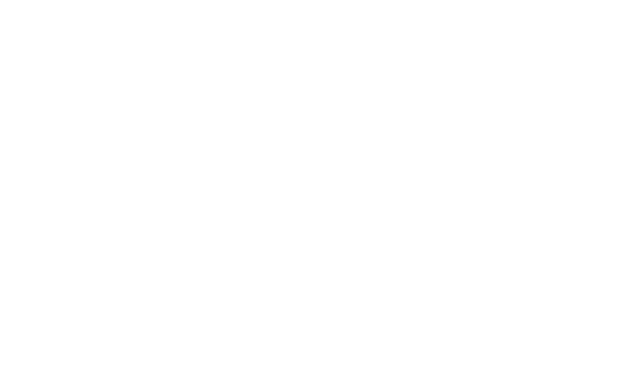
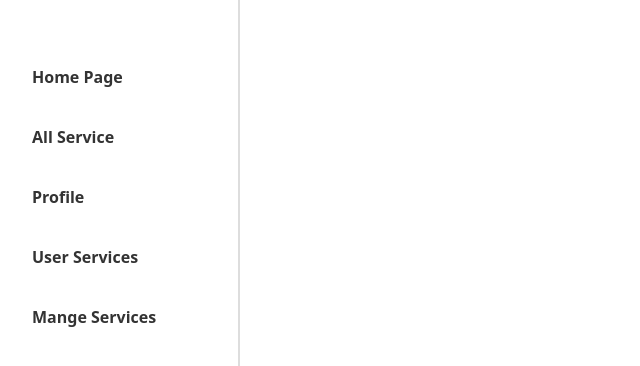
Before and after one commit to RaselHaulader/fixician, a React (Create React App) app: page /dashboard in a window 1280 px wide. Before the commit this address had no page. Shown: the top 366 px of the page, without its empty margins (0-640 px from the left). Built offline with nearby package versions, Linux system fonts and the light colour scheme.

Commit message:
details and account commponent add

```diff
--- a/src/App.js
+++ b/src/App.js
@@ -3,6 +3,10 @@
 import Home from "./pages/Home/Home/Home";
 import { BrowserRouter, Routes, Route } from "react-router-dom";
 import Explore from "./pages/Explore/Explore";
+import ServiceDetails from "./pages/Home/Services/ServiceDetails/ServiceDetails";
+import Dashboard from "./pages/Dashboard/Dashboard/DashBoard";
+import UserProfile from "./pages/Dashboard/UserProfile/UserProfile";
+import UserServices from "./pages/Dashboard/UserServices/UserServices";
 
 function App() {
   return (
@@ -11,6 +15,10 @@
         <Route path="/" element={<Home />} />
         <Route path="/home" element={<Home />} />
         <Route path="/explore" element={<Explore />} />
+        <Route path="/dashboard" element={<Dashboard />} />
+        <Route path="/dashboard/userProfile" element={<UserProfile />} />
+        <Route path="/dashboard/userServices" element={<UserServices />} />
+        <Route path="/serviceDetails" element={<ServiceDetails />} />
         <Route path="/aboutUs" element={<AboutUs />} />
       </Routes>
     </BrowserRouter>
--- a/src/pages/Dashboard/Dashboard/DashBoard.js
+++ b/src/pages/Dashboard/Dashboard/DashBoard.js
@@ -1,11 +1,102 @@
-import React from 'react';
+import React from "react";
+import "./Dashboard.css";
+import { NavLink, Outlet } from "react-router-dom";
 
-const DashBoard = () => {
-    return (
-        <div>
-            <h1>dashboard</h1>
+const Dashboard = () => {
+  return (
+    <div className="">
+      <div className="dashboard">
+        <div className="row">
+          <div className="col-md-4">
+            <div className="bashboard-manu p-1">
+              <div className="all-menu mt-5">
+                {/* user profile start here */}
+                <div className="all-order">
+                  <li className="admin-menu p-2">
+                    <NavLink
+                      style={{
+                        textDecoration: "none",
+                        color: "#333",
+                        paddingLeft: "10px",
+                        background: "none",
+                      }}
+                      to="/"
+                    >
+                      Home Page
+                    </NavLink>
+                  </li>
+                </div>
+                <div className="all-order">
+                  <li className="admin-menu p-2">
+                    <NavLink
+                      style={{
+                        textDecoration: "none",
+                        color: "#333",
+                        paddingLeft: "10px",
+                        background: "none",
+                      }}
+                      to={`/dashboard`}
+                    >
+                      All Service
+                    </NavLink>
+                  </li>
+                </div>
+
+                <div className="all-order">
+                  <li className="admin-menu p-2">
+                    <NavLink
+                      style={{
+                        textDecoration: "none",
+                        color: "#333",
+                        paddingLeft: "10px",
+                        background: "none",
+                      }}
+                      to={`/dashboard/userProfile`}
+                    >
+                      Profile
+                    </NavLink>
+                  </li>
+                </div>
+                <div className="all-order">
+                  <li className="admin-menu p-2">
+                    <NavLink
+                      style={{
+                        textDecoration: "none",
+                        color: "#333",
+                        paddingLeft: "10px",
+                        background: "none",
+                      }}
+                      to={`/dashboard/userServices`}
+                    >
+                      User Services
+                    </NavLink>
+                  </li>
+                </div>
+                <div className="all-order">
+                  <li className="admin-menu p-2">
+                    <NavLink
+                      style={{
+                        textDecoration: "none",
+                        color: "#333",
+                        paddingLeft: "10px",
+                        background: "none",
+                      }}
+                      to={`/dashboard/mangeProduct`}
+                    >
+                      Mange Services
+                    </NavLink>
+                  </li>
+                </div>
+              </div>
+            </div>
+          </div>
+          <div className="col-md-8">
+            <Outlet />
+          </div>
         </div>
-    );
+      </div>
+    </div>
+  );
 };
 
-export default DashBoard;
+export default Dashboard;
--- /dev/null
+++ b/src/pages/Dashboard/Dashboard/Dashboard.css
@@ -0,0 +1,32 @@
+.bashboard-manu {
+    height: 100vh;
+    width: 240px;
+    position: fixed;
+    overflow-y: auto;
+    border-right: 2px solid #ddd;
+}
+
+.all-order li {
+    list-style: none;
+}
+
+.all-order {
+    width: 97%;
+    color: #333;
+    margin: 10px;
+    cursor: pointer;
+    font-weight: 600;
+    text-align: start;
+    padding: 5px 0;
+    transition: all 0.2s;
+}
+
+.active {
+    background: rgba(221, 217, 217, 0.376);
+    border-radius: 10px;
+}
+
+.all-order:hover {
+    background: rgba(235, 232, 232, 0.767);
+    border-right: 4px solid rgb(44, 199, 226);
+}
--- /dev/null
+++ b/src/pages/Dashboard/UserProfile/UserProfile.css
@@ -0,0 +1,38 @@
+.profile{
+    height: 100vh;
+}
+.user-img img{
+    width: 200px;
+    height: 200px;
+    border-radius: 50%;
+    object-fit: cover;
+}
+.user-info{
+    width: 500px;
+}
+.user-info h4{
+    font-size: 18px;
+    color: #333;
+}
+.user-info h4 .info{
+    margin-left: 70px;
+}
+.user-info h4 .info-last{
+    margin-left: 60px;
+}
+
+@media only screen and (max-width: 600px) {
+    .user-info{
+         width: 100%;
+      }
+    .user-info h4 .info{
+        margin-left: 30px;
+      }
+    .user-info h4 .info-last{
+        margin-left: 20px;
+      }
+    .user-info h4 .email{
+          margin-left: 0px;
+          padding: 0;
+      }
+}
--- /dev/null
+++ b/src/pages/Dashboard/UserServices/UserServices.css
@@ -0,0 +1,68 @@
+.userServices{
+    height: 100vh;
+    width: 100%;
+    display: flex;
+    justify-content: center;
+    align-items: center;
+}
+.code{
+    border: 2px dotted #00A9D1;
+    display: inline-block;
+    padding: 5px 20px;
+    letter-spacing: 3px;
+    text-align: center;
+
+}
+.code h1{
+     font-size: 35px;
+     color: #00A9D1;
+}
+.user-text h3{
+    font-size: 25px;
+    font-weight: 700;
+}
+.user-text p{
+    font-size: 17px;
+    color: #333;
+    font-weight: 400;
+}
+.userSr-btn .facebook{
+    background: #116ce2;
+    border: none;
+    border-radius: 5px;
+    color: #fff;
+    font-size: 18px;
+    padding: 7px 48px;
+    outline: none;
+    margin-right: 10px;
+
+}
+.userSr-btn .facebook:hover{
+     background: #1977F3;
+}
+.userSr-btn .copy{
+    background: #cc3d78;
+    border: none;
+    border-radius: 5px;
+    color: #fff;
+    font-size: 18px;
+    padding: 7px 48px;
+    outline: none;
+}
+.userSr-btn .copy:hover{
+    background: #D24B83;
+}
+
+@media only screen and (max-width: 600px) {
+    .userSr-btn{
+        text-align: center;
+        margin: 0 auto;
+    }
+    .userSr-btn .facebook{
+        margin-left: 8px;
+    }
+    .userSr-btn .copy{
+        margin: 10px 0;
+        padding: 7px 45px;
+     }
+}
--- a/src/pages/Dashboard/UserServices/UserServices.js
+++ b/src/pages/Dashboard/UserServices/UserServices.js
@@ -0,0 +1,35 @@
+import React from "react";
+import UserSr from "../../../img/userService/referral.png";
+import "./UserServices.css";
+
+const UserServices = () => {
+  return (
+    <div className="userServices">
+      <div className="container">
+        <div className="row text-center">
+          <div className="col-md-12 ">
+            <div className="user-services-img py-4">
+              <img src={UserSr} className="img-fluid" alt="" />
+            </div>
+            <div className="code">
+              <h1>sdhjfjkdv111</h1>
+            </div>
+            <div className="user-text py-3">
+              <h3 className="py-2">Share your referral code</h3>
+              <p>
+                Share your referral code & get BDT200 taka discount for next 3
+                orders!
+              </p>
+              <div className="userSr-btn">
+                <button className="facebook">Facebook</button>
+                <button className="copy">Copy Code</button>
+              </div>
+            </div>
+          </div>
+        </div>
+      </div>
+    </div>
+  );
+};
+
+export default UserServices;
--- /dev/null
+++ b/src/pages/Home/Services/ServiceDetails/ServiceDetails.css
@@ -0,0 +1,32 @@
+.container{
+    width: 70% !important;
+}
+.details-img img{
+    width: 100%;
+    height: 300px;
+    object-fit: cover;
+}
+
+.details p{
+    color: #333;
+    font-size: 15px;
+    text-align: justify;
+    line-height: 25px;
+}
+/* .booking-from{
+    background: rgba(250, 248, 248, 0.781);
+} */
+.booking-btn{
+    background: #0338AB;
+    padding: 7px 30px;
+    color: #fff;
+    border: none;
+    border-radius: 5px;
+    outline: none;
+    font-size: 15px;
+    font-weight: 600;
+    transition: all 0.5s;
+}
+.booking-btn:hover{
+    background: #FFC000;
+}
--- a/src/pages/Shared/Navbar/Navbar.js
+++ b/src/pages/Shared/Navbar/Navbar.js
@@ -34,6 +34,12 @@
               <Link to="/home ">
                 <li class="nav-item mx-2">Contact</li>
               </Link>
+              <Link to="/Dashboard ">
+                <li class="nav-item mx-2">Dashboard</li>
+              </Link>
+              <Link to="/serviceDetails ">
+                <li class="nav-item mx-2">Service Details</li>
+              </Link>
               <Link to="/home ">
                 <li class="nav-item mx-2">LogIn</li>
               </Link>
```
Also changed, not shown: src/pages/Dashboard/UserProfile/UserProfile.js (+47 -0 lines), src/pages/Home/Services/ServiceDetails/ServiceDetails.js (+17 -18 lines), src/img/userService/referral.png (added), 1 other file (tests, documents, lock files or other folders).
